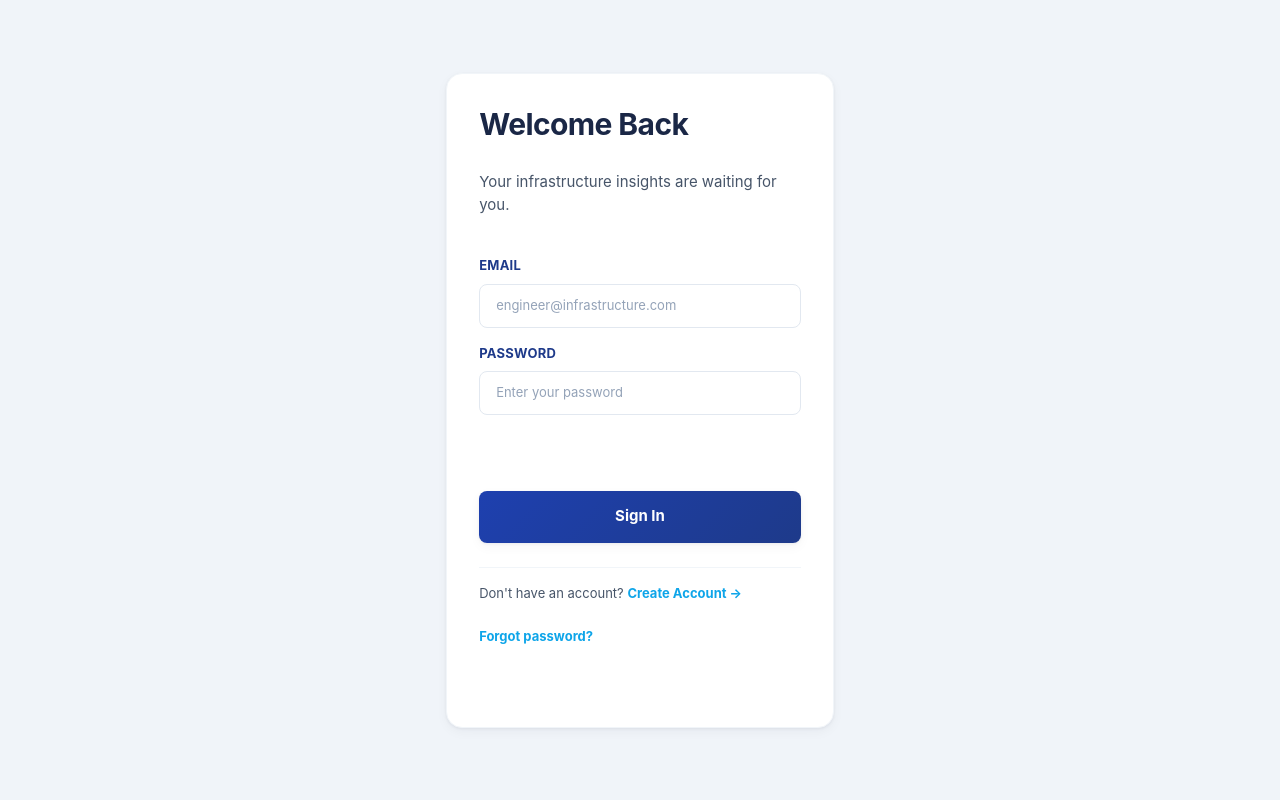
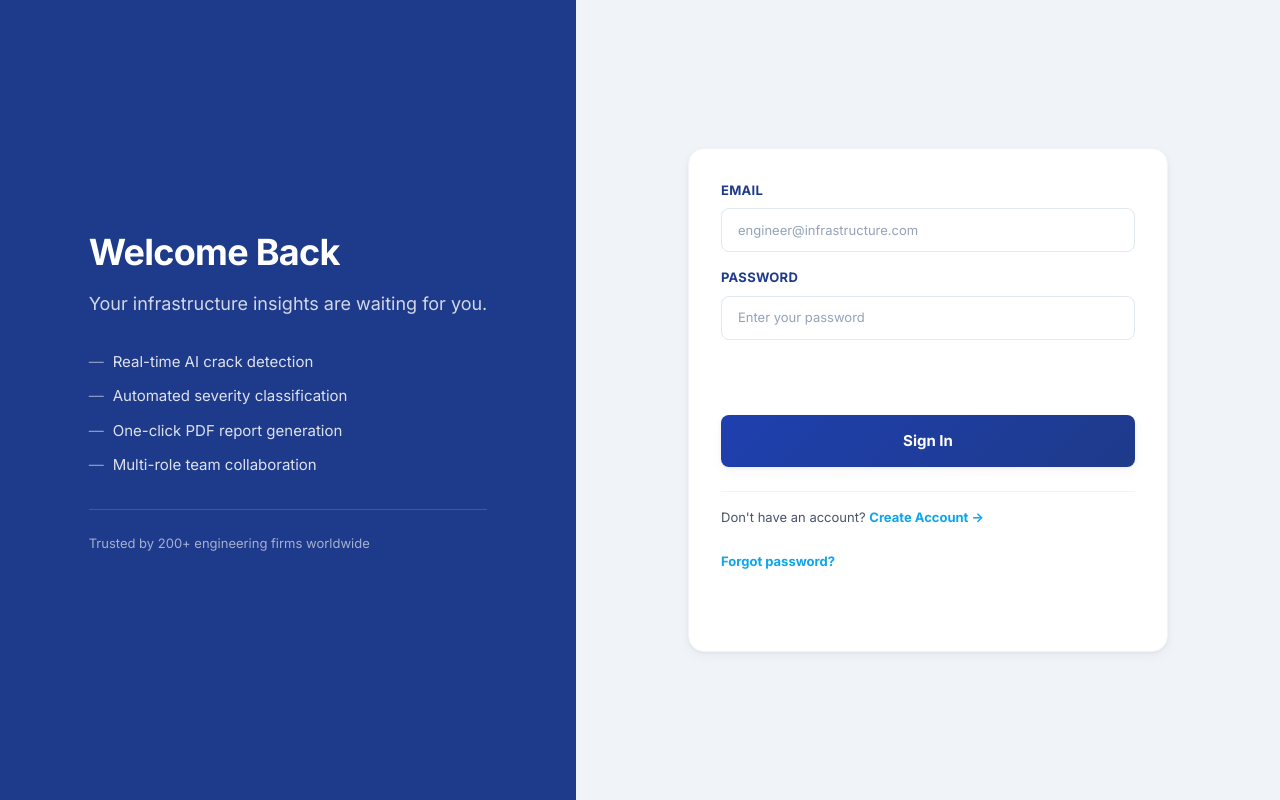
Before and after one commit to Sundas-Razzaq/InfraCrackNet, a React (Vite) app in the folder Infra-frontend/: page /login in a window 1280 px wide. Built offline with nearby package versions, Linux system fonts and the light colour scheme; no server answers.

Commit message:
redesigned auth pages with sidebar

```diff
--- a/Infra-frontend/index.html
+++ b/Infra-frontend/index.html
@@ -6,6 +6,11 @@
   <link rel="icon" type="image/svg+xml" href="/favicon.svg" />
   <meta name="viewport" content="width=device-width, initial-scale=1.0" />
   <title>frontend</title>
+  <!-- FONTS -->
+  <link rel="preconnect" href="https://fonts.googleapis.com" />
+  <link rel="preconnect" href="https://fonts.gstatic.com" crossorigin />
+  <link href="https://fonts.googleapis.com/css2?family=Inter:wght@400;500;600;700;800;900&display=swap"
+    rel="stylesheet" />
   <link href="https://cdn.jsdelivr.net/npm/bootstrap@5.3.2/dist/css/bootstrap.min.css" rel="stylesheet">
   <link href="https://cdnjs.cloudflare.com/ajax/libs/font-awesome/6.5.0/css/all.min.css" rel="stylesheet">
 </head>
--- /dev/null
+++ b/Infra-frontend/src/components/auth/AuthSidebar.jsx
@@ -0,0 +1,78 @@
+// src/components/auth/AuthSidebar.jsx
+
+function AuthSidebar({ mode = "login" }) {
+    const isLogin = mode === "login";
+    const isSignup = mode === "signup";
+    const isForgot = mode === "forgot";
+    const isReset = mode === "reset";
+
+    return (
+        <div className="auth-sidebar">
+            <div className="auth-sidebar-content">
+                {isLogin && (
+                    // Login Sidebar Content
+                    <>
+                        <h1 className="auth-sidebar-title">Welcome Back</h1>
+                        <p className="auth-sidebar-subtitle">
+                            Your infrastructure insights are waiting for you.
+                        </p>
+                        <ul className="auth-sidebar-features">
+                            <li>Real-time AI crack detection</li>
+                            <li>Automated severity classification</li>
+                            <li>One-click PDF report generation</li>
+                            <li>Multi-role team collaboration</li>
+                        </ul>
+                        <p className="auth-sidebar-trust">
+                            Trusted by 200+ engineering firms worldwide
+                        </p>
+                    </>
+                )}
+
+                {isSignup && (
+                    // Signup Sidebar Content
+                    <>
+                        <div className="auth-sidebar-brand">InfraCrackNet</div>
+                        <h1 className="auth-sidebar-title">Create Your Account</h1>
+                        <p className="auth-sidebar-subtitle">
+                            Join engineers using AI-powered structural inspection.
+                        </p>
+                    </>
+                )}
+
+                {isForgot && (
+                    // Forgot Password Sidebar Content
+                    <>
+                        <div className="auth-sidebar-brand">InfraCrackNet</div>
+                        <h1 className="auth-sidebar-title">Reset Password</h1>
+                        <p className="auth-sidebar-subtitle">
+                            Enter your email address and we'll send you a link to reset your password.
+                        </p>
+                        <ul className="auth-sidebar-features">
+                            <li>Secure password reset</li>
+                            <li>Quick account recovery</li>
+                            <li>24/7 support available</li>
+                        </ul>
+                    </>
+                )}
+
+                {isReset && (
+                    // Reset Password Sidebar Content
+                    <>
+                        <div className="auth-sidebar-brand">InfraCrackNet</div>
+                        <h1 className="auth-sidebar-title">Set New Password</h1>
+                        <p className="auth-sidebar-subtitle">
+                            Create a new strong password for your account.
+                        </p>
+                        <ul className="auth-sidebar-features">
+                            <li>Minimum 6 characters</li>
+                            <li>Use a mix of letters and numbers</li>
+                            <li>Keep it memorable but secure</li>
+                        </ul>
+                    </>
+                )}
+            </div>
+        </div>
+    );
+}
+
+export default AuthSidebar;
--- a/Infra-frontend/src/components/auth/authContainer.jsx
+++ b/Infra-frontend/src/components/auth/authContainer.jsx
@@ -1,17 +1,13 @@
-import AuthCard from "./authCard";
-import AuthVisual from "./authVisual";
+// src/components/auth/AuthContainer.jsx
+import AuthCard from "./AuthCard";
 
-function AuthContainer({ children, visual = <AuthVisual />, title, subtitle, footer }) {
+function AuthContainer({ children, title, subtitle, footer }) {
     return (
-        <div className="auth-container-shell">
-            <div className="auth-container-visual">{visual}</div>
-
-            <div className="auth-container-inner">
-                <div className="auth-card-wrapper">
-                    <AuthCard title={title} subtitle={subtitle} footer={footer}>
-                        {children}
-                    </AuthCard>
-                </div>
+        <div className="auth-container-split">
+            <div className="auth-card-wrapper-split">
+                <AuthCard title={title} subtitle={subtitle} footer={footer}>
+                    {children}
+                </AuthCard>
             </div>
         </div>
     );
--- a/Infra-frontend/src/index.css
+++ b/Infra-frontend/src/index.css
@@ -2,4 +2,5 @@
 @import "./styles/global.css";
 @import "./styles/landing.css";
 @import "./styles/components.css";
+@import "./styles/auth.css";
 /* @import "./styles/dashboard.css"; */
--- a/Infra-frontend/src/layouts/authLayout.jsx
+++ b/Infra-frontend/src/layouts/authLayout.jsx
@@ -1,10 +1,13 @@
-import AuthContainer from "../components/auth/authContainer";
+// src/layouts/AuthLayout.jsx
+import AuthContainer from "../components/auth/AuthContainer";
+import AuthSidebar from "../components/auth/AuthSidebar";
 import "../styles/auth.css";
 
-function AuthLayout({ children, title, subtitle, footer }) {
+function AuthLayout({ children, title, subtitle, footer, mode = "login" }) {
     return (
-        <div className="auth-layout-simple">
-            <main className="auth-layout-main-simple">
+        <div className="auth-layout-split">
+            <AuthSidebar mode={mode} />
+            <main className="auth-layout-main-split">
                 <AuthContainer title={title} subtitle={subtitle} footer={footer}>
                     {children}
                 </AuthContainer>
--- a/Infra-frontend/src/pages/auth/forgotPassword.jsx
+++ b/Infra-frontend/src/pages/auth/forgotPassword.jsx
@@ -43,7 +43,6 @@ function ForgotPasswordPage({ onNavigate }) {
     return (
         <AuthLayout
             mode="forgot"
-            title="Forgot Password"
             subtitle="Enter your email to receive reset link"
             footer={
                 <p className="auth-page-action">
--- a/Infra-frontend/src/pages/auth/login.jsx
+++ b/Infra-frontend/src/pages/auth/login.jsx
@@ -1,9 +1,9 @@
-// src/pages/LoginPage.jsx
+// src/pages/auth/login.jsx
 import { useState } from "react";
 import { getApiErrorMessage } from "../../api/authApi";
-import AuthForm from "../../components/auth/authForm";
+import AuthForm from "../../components/auth/AuthForm";
 import { useAuth } from "../../context/useAuth";
-import AuthLayout from "../../layouts/authLayout";
+import AuthLayout from "../../layouts/AuthLayout";
 
 function LoginPage({ onNavigate }) {
     const { loginUser } = useAuth();
@@ -86,8 +86,6 @@ function LoginPage({ onNavigate }) {
     return (
         <AuthLayout
             mode="login"
-            title="Welcome Back"
-            subtitle="Your infrastructure insights are waiting for you."
             footer={
                 <div className="auth-card-footer-links">
                     <p className="auth-page-action">
--- a/Infra-frontend/src/pages/auth/resetPassword.jsx
+++ b/Infra-frontend/src/pages/auth/resetPassword.jsx
@@ -33,8 +33,8 @@ function ResetPasswordPage({ onNavigate }) {
             if (last && last.length > 10) {
                 setToken(last);
             }
-        } catch (err) {
-            // ignore
+        } catch {
+            // Ignore - token will remain null
         }
     }, []);
 
--- a/Infra-frontend/src/styles/auth.css
+++ b/Infra-frontend/src/styles/auth.css
@@ -268,9 +268,7 @@
     }
 }
 
-/* ============================================================
-   ROLE TOGGLE BUTTONS (Add to auth.css)
-   ============================================================ */
+/* ROLE TOGGLE BUTTONS */
 
 .auth-role-field {
     grid-column: 1 / -1;
@@ -411,3 +409,145 @@
         min-height: 2.25rem;
     }
 }
+
+/*AUTH LAYOUT WITH SIDEBAR*/
+
+.auth-layout-split {
+    min-height: 100vh;
+    display: flex;
+    background: var(--color-bg-main);
+}
+
+/* Sidebar */
+.auth-sidebar {
+    width: 45%;
+    min-height: 100vh;
+    background: var(--color-primary);
+    display: flex;
+    align-items: center;
+    justify-content: center;
+    padding: var(--space-48);
+    flex-shrink: 0;
+}
+
+.auth-sidebar-content {
+    max-width: 420px;
+    color: var(--color-text-inverse);
+}
+
+.auth-sidebar-brand {
+    font-size: var(--font-size-h3);
+    font-weight: var(--font-weight-bold);
+    letter-spacing: 0.02em;
+    margin-bottom: var(--space-32);
+    color: var(--color-text-inverse);
+}
+
+.auth-sidebar-title {
+    font-size: var(--font-size-h1);
+    font-weight: var(--font-weight-h1);
+    line-height: var(--line-height-h1);
+    color: var(--color-text-inverse);
+    margin-bottom: var(--space-16);
+    letter-spacing: -0.02em;
+}
+
+.auth-sidebar-subtitle {
+    font-size: var(--font-size-body-lg);
+    font-weight: var(--font-weight-body);
+    color: rgba(255, 255, 255, 0.8);
+    line-height: var(--line-height-body-lg);
+    margin-bottom: var(--space-32);
+}
+
+.auth-sidebar-features {
+    list-style: none;
+    padding: 0;
+    margin: 0 0 var(--space-32) 0;
+    display: flex;
+    flex-direction: column;
+    gap: var(--space-12);
+}
+
+.auth-sidebar-features li {
+    font-size: var(--font-size-body);
+    color: rgba(255, 255, 255, 0.85);
+    line-height: var(--line-height-body);
+    padding-left: var(--space-24);
+    position: relative;
+}
+
+.auth-sidebar-features li::before {
+    content: "—";
+    position: absolute;
+    left: 0;
+    color: rgba(255, 255, 255, 0.5);
+}
+
+.auth-sidebar-trust {
+    font-size: var(--font-size-small);
+    color: rgba(255, 255, 255, 0.6);
+    border-top: 1px solid rgba(255, 255, 255, 0.15);
+    padding-top: var(--space-24);
+    margin-top: var(--space-8);
+}
+
+/* Main content (form area) */
+.auth-layout-main-split {
+    flex: 1;
+    display: flex;
+    align-items: center;
+    justify-content: center;
+    padding: var(--space-24);
+    min-height: 100vh;
+}
+
+.auth-container-split {
+    width: 100%;
+    max-width: 480px;
+    margin: 0 auto;
+}
+
+.auth-card-wrapper-split {
+    width: 100%;
+}
+
+/* Override existing auth-card for split layout */
+.auth-layout-main-split .auth-card {
+    max-width: 100%;
+    padding: var(--space-32);
+    border-radius: var(--radius-modal);
+    box-shadow: var(--shadow-card);
+    border: 1px solid var(--color-border-divider);
+    background: var(--color-bg-section);
+}
+
+/*RESPONSIVE - Hide sidebar on mobile*/
+
+@media (max-width: 992px) {
+    .auth-sidebar {
+        display: none;
+    }
+
+    .auth-layout-main-split {
+        width: 100%;
+        padding: var(--space-16);
+    }
+
+    .auth-layout-main-split .auth-card {
+        max-width: 440px;
+        margin: 0 auto;
+        padding: var(--space-24);
+    }
+}
+
+@media (max-width: 640px) {
+    .auth-layout-main-split {
+        padding: var(--space-12);
+    }
+
+    .auth-layout-main-split .auth-card {
+        padding: var(--space-16);
+        border-radius: var(--radius-card);
+    }
+}
```
Also changed, not shown: Infra-frontend/src/pages/auth/signup.jsx (+3 -5 lines).
